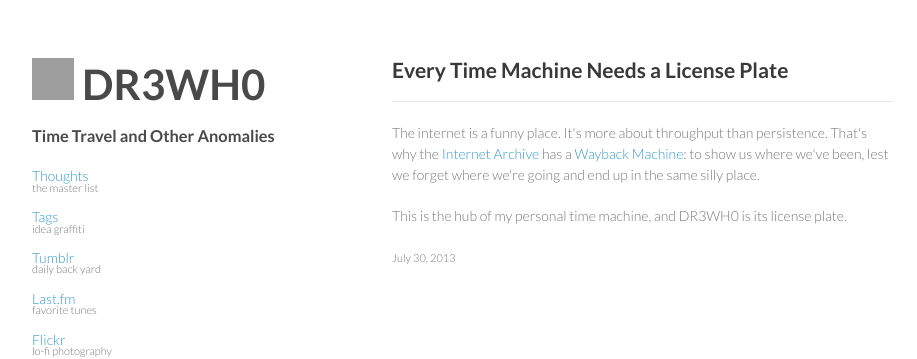
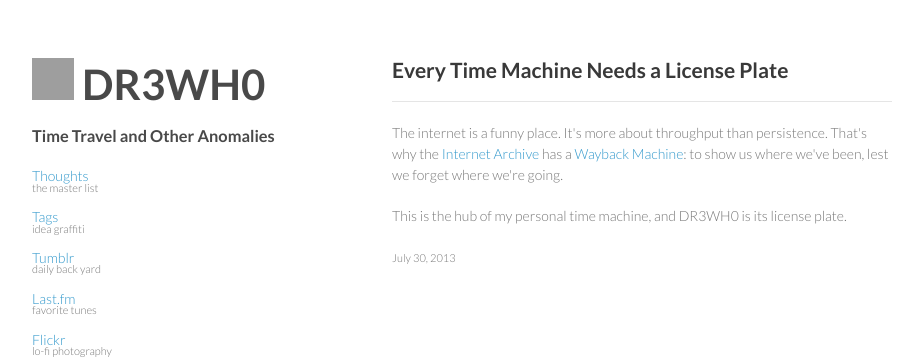
Before and after one commit to drewhop/drewhop.github.io, a Jekyll site: the page built from about.html, in a window 1280 px wide. Shown: the top 359 px of the page, without its empty margins (178-1095 px from the left). Built offline with Jekyll 4.4.1, drawn with Linux system fonts in a browser that asks for light colours; Markdown is read by kramdown in place of the engine named in the settings; comment, search, counter and statistics services are not loaded; grey boxes are pictures that could not be loaded.

Commit message:
Update about.html

```diff
--- a/about.html
+++ b/about.html
@@ -7,7 +7,7 @@
 <h2>Every Time Machine Needs a License Plate</h2>
 <hr/>
 
-<p>The internet is a funny place. It's more about throughput than persistence. That's why the <a href="">Internet Archive</a> has a <a href="http://archive.org/web/web.php">Wayback Machine</a>: to show us where we've been, lest we forget where we're going and end up in the same silly place.</p>
+<p>The internet is a funny place. It's more about throughput than persistence. That's why the <a href="">Internet Archive</a> has a <a href="http://archive.org/web/web.php">Wayback Machine</a>: to show us where we've been, lest we forget where we're going.</p>
 
 <p>This is the hub of my personal time machine, and DR3WH0 is its license plate.</p>
 
```
